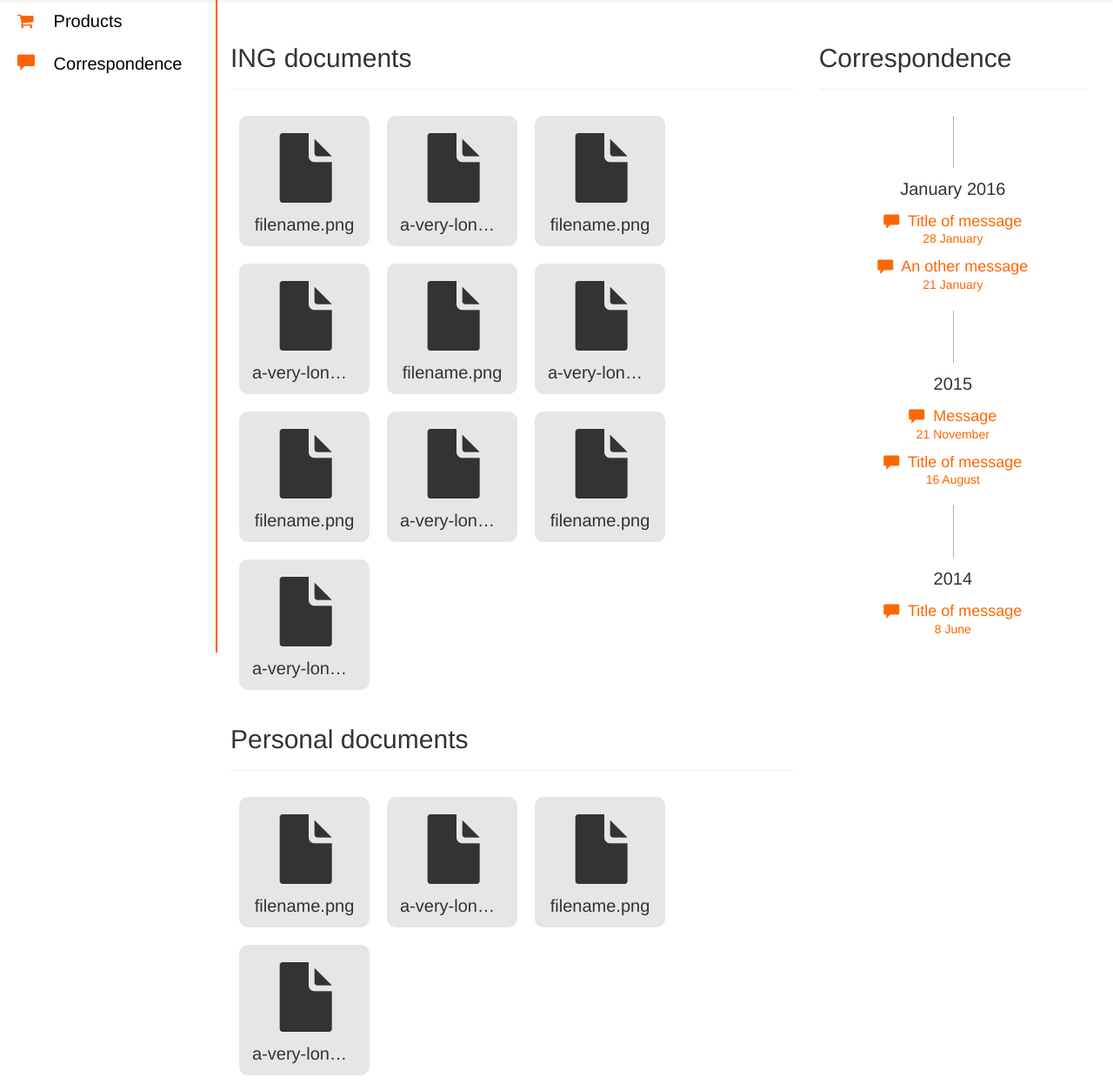
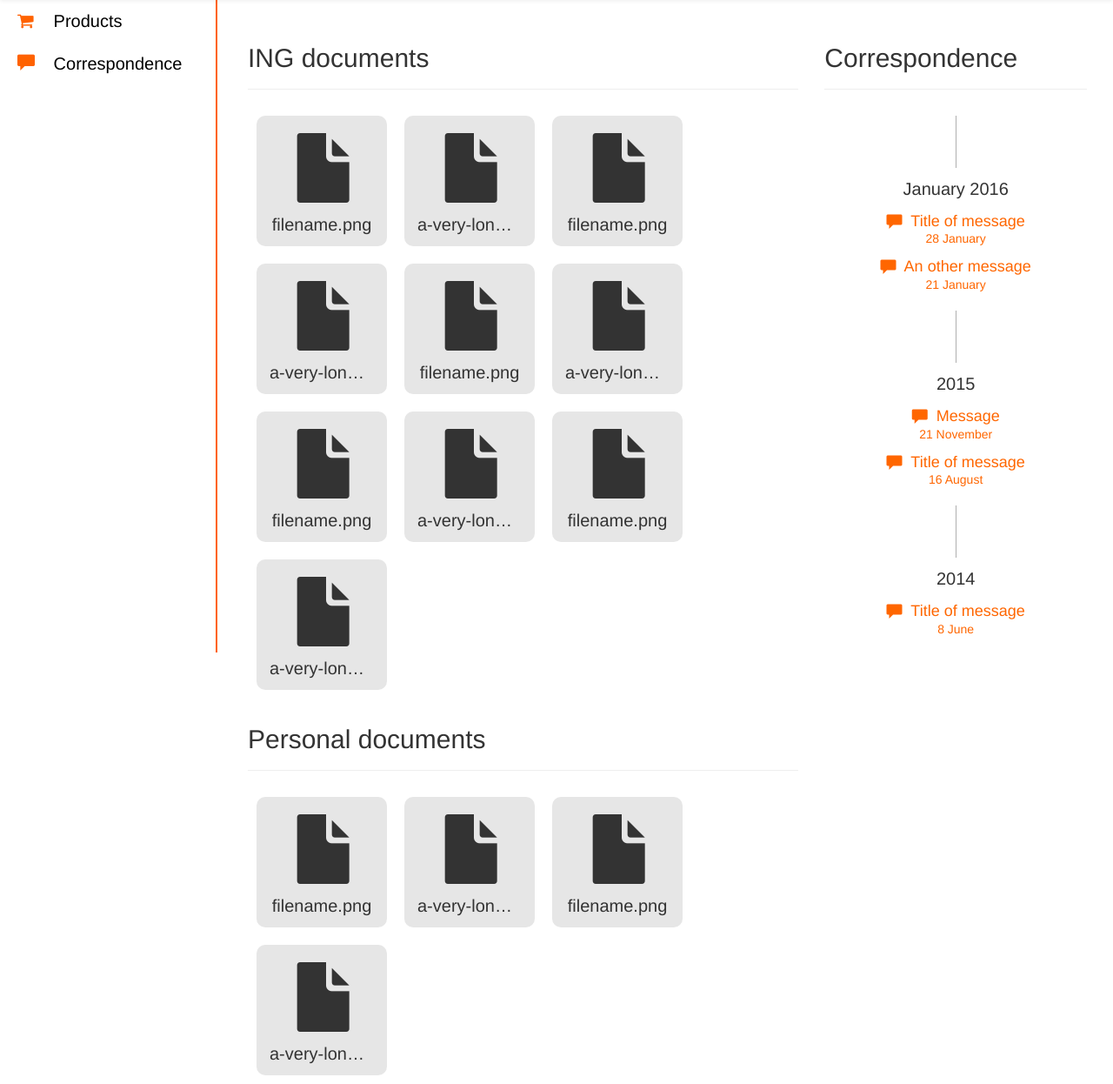
Before and after one commit to Vennik/bynkr, a PHP site: page /overview in a window 1280 px wide. Shown: the part 50-1296 px from the top of the page at 87% size. Run offline with PHP 8.4, Linux system fonts and the light colour scheme; some libraries are stand-ins or nearby versions.

Commit message:
added more padding for rené

```diff
--- a/css/main.css
+++ b/css/main.css
@@ -292,7 +292,7 @@ form {
 }
 
 .menu-push {
-    padding-left: 250px;
+    padding-left: 270px;
 }
 
 .menuicon {
```
